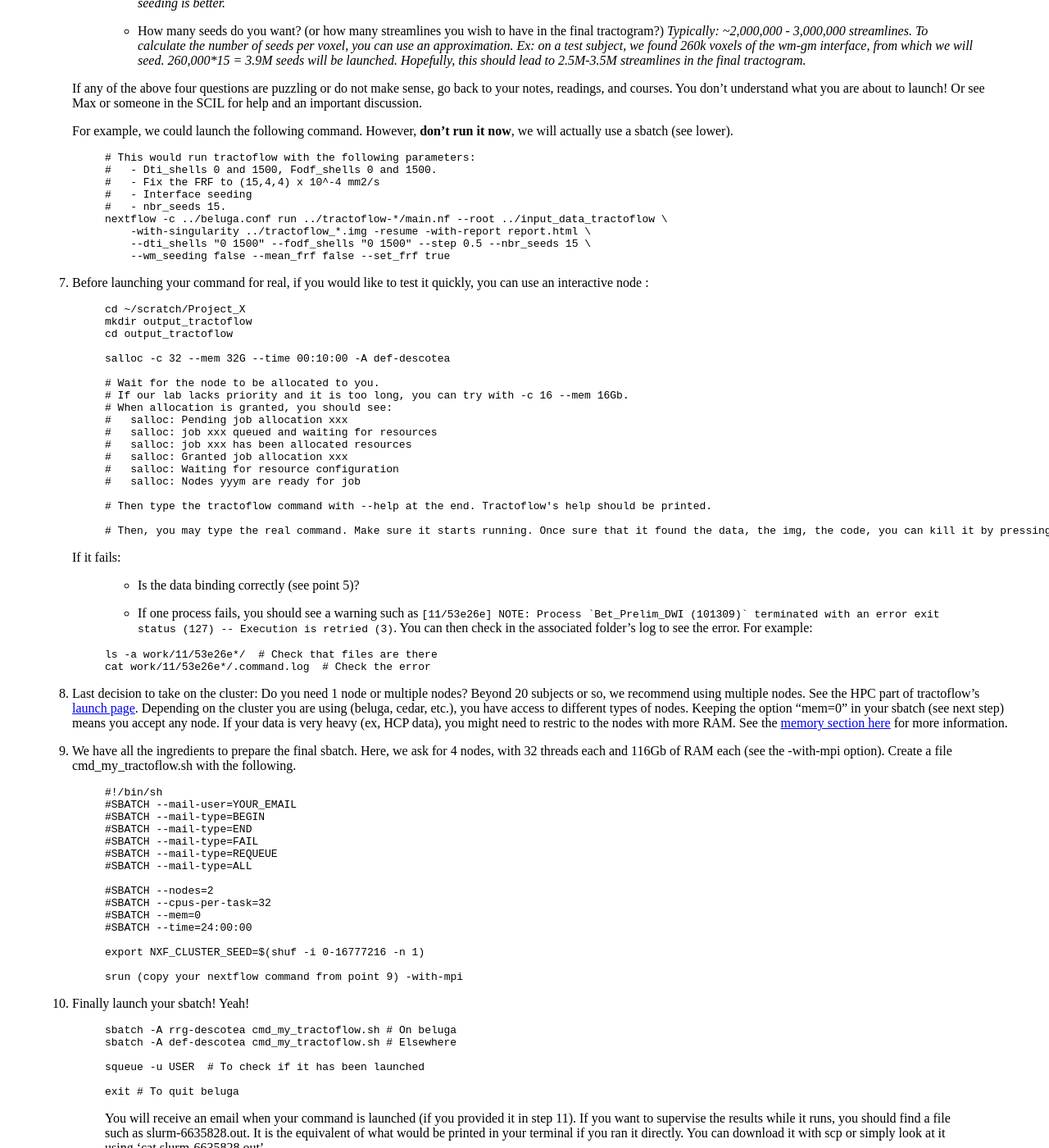
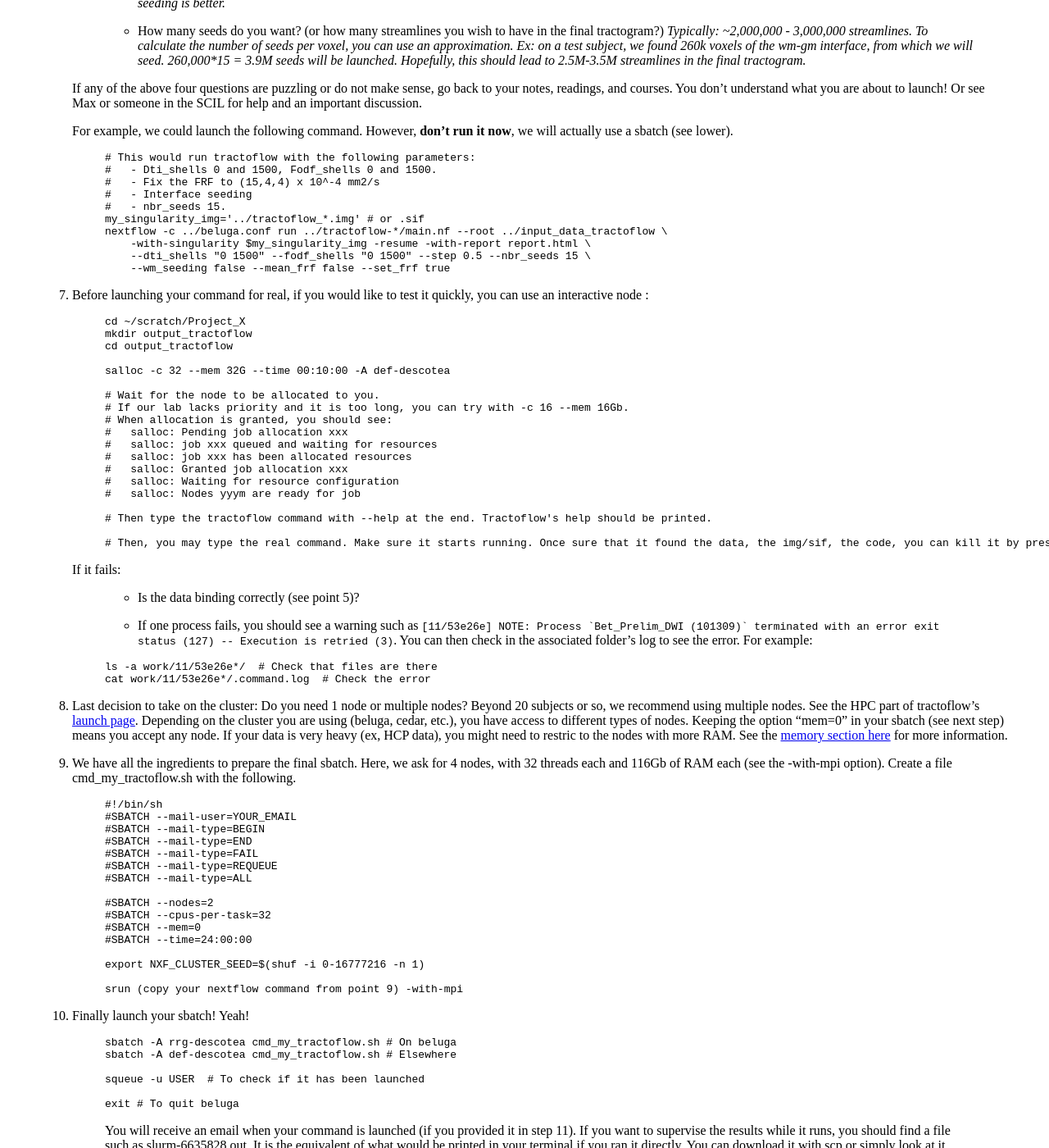
Before and after one commit to scilus/scil-documentation, a Sphinx documentation site: the page built from source/our_tools/tractoflow.rst, in a window 1280 px wide and 1400 px high, scrolled down 1910 px. Shown: the whole window at 82% size. Built offline with Sphinx 7.4.7 and the Read the Docs theme 2.0.0, drawn with Linux system fonts in a browser that asks for light colours; some of the changed text lies outside the part shown.

Commit message:
Update link to tractoflow and added sif

```diff
--- a/source/our_tools/tractoflow.rst
+++ b/source/our_tools/tractoflow.rst
@@ -11,7 +11,7 @@
 Installing Tractoflow
 *********************
 
-    You can check the `installation guide <https://tractoflow-documentation.readthedocs.io/en/latest/installation/before_install.html>`_ on Tractoflow's website (pages before install and install). If you want to install it on Compute Canada, connect first and follow instructions in the High Performance Computer sections.
+    You can check the `installation guide <https://tractoflow-documentation.readthedocs.io/en/latest/installation/install.html>`_ on Tractoflow's website (pages before install and install). If you want to install it on Compute Canada, connect first and follow instructions in the High Performance Computer sections.
 
 Using Tractoflow on Compute Canada
 **********************************
@@ -30,7 +30,7 @@
     #. Connect to the cluster using ssh. Type ls and make sure that you see
 
         | tractoflow-x.x.x/
-        | tractoflow_x.x.x_version_20xx-xx-xx.img
+        | tractoflow_x.x.x_version_20xx-xx-xx.img OR .sif (sif = singularity image file)
         | MY_DATA.zip
 
     #. Bring your data to your scratch directory.
@@ -78,8 +78,9 @@
             #   - Fix the FRF to (15,4,4) x 10^-4 mm2/s
             #   - Interface seeding
             #   - nbr_seeds 15.
+            my_singularity_img='../tractoflow_*.img' # or .sif
             nextflow -c ../beluga.conf run ../tractoflow-*/main.nf --root ../input_data_tractoflow \
-                -with-singularity ../tractoflow_*.img -resume -with-report report.html \
+                -with-singularity $my_singularity_img -resume -with-report report.html \
                 --dti_shells "0 1500" --fodf_shells "0 1500" --step 0.5 --nbr_seeds 15 \
                 --wm_seeding false --mean_frf false --set_frf true
 
@@ -105,7 +106,7 @@
 
             # Then type the tractoflow command with --help at the end. Tractoflow's help should be printed.
 
-            # Then, you may type the real command. Make sure it starts running. Once sure that it found the data, the img, the code, you can kill it by pressing ctrl-c.
+            # Then, you may type the real command. Make sure it starts running. Once sure that it found the data, the img/sif, the code, you can kill it by pressing ctrl-c.
 
        If it fails:
 
@@ -162,7 +163,7 @@
             mkdir my_project_tractoflow
 
             mkdir my_project_tractoflow/containers/
-            mv *img my_project_tractoflow/containers/
+            mv *img my_project_tractoflow/containers/ #or *sif
 
             mkdir my_project_tractoflow/scripts
             cp output_tractoflow/cmd_*.sh my_project_tractoflow/scripts/
```
